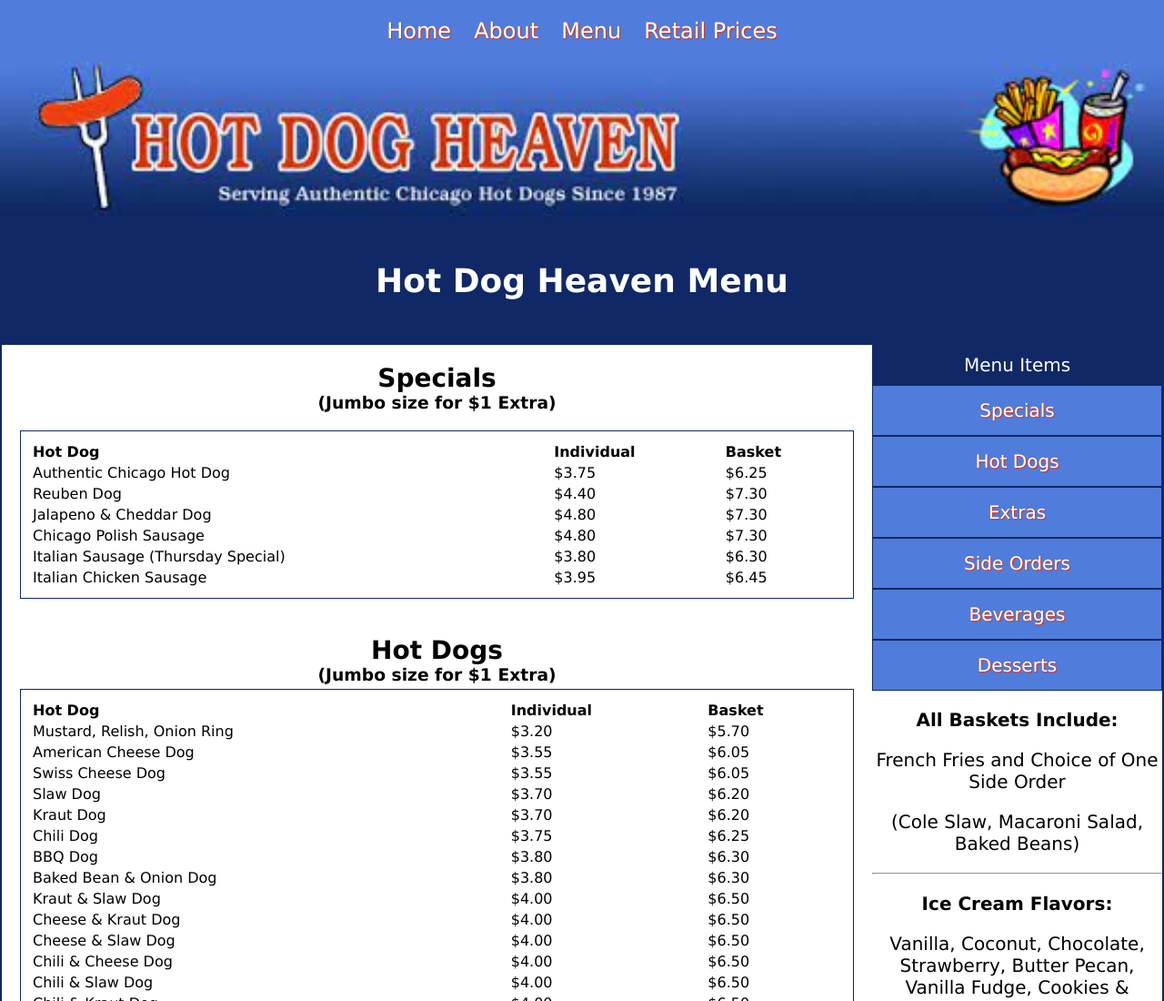
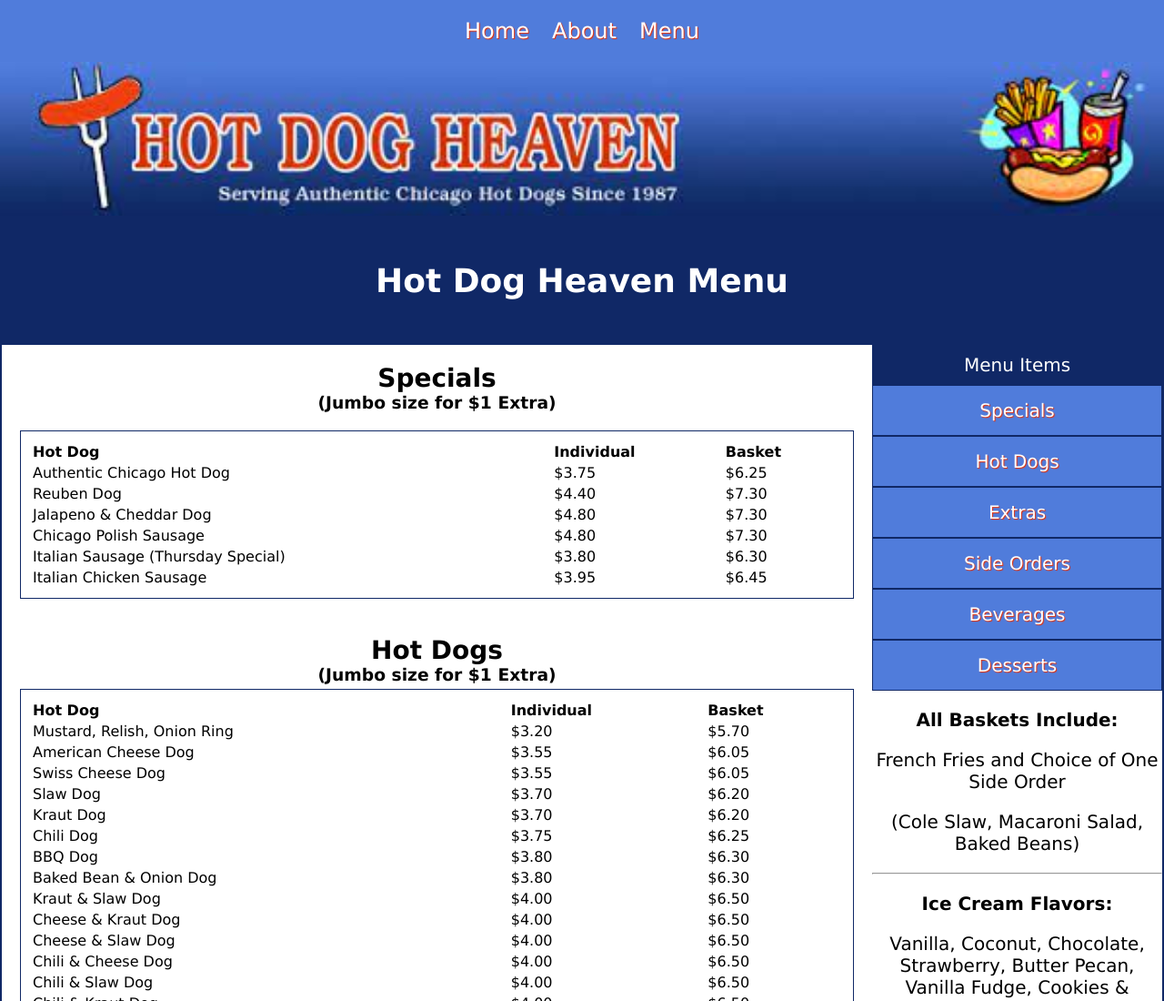
Before and after one commit to nickjordan3014/HotDogHeavenMockUp, a plain HTML site: page index.html in a window 1280 px wide. Shown: the top 1100 px of the page at 91% size. Drawn offline with Linux system fonts and the light colour scheme.

Commit message:
link gone

```diff
--- a/index.html
+++ b/index.html
@@ -14,7 +14,6 @@
             <a href="" class="top-nav-links">Home</a>
             <a href="" class="top-nav-links">About</a>
             <a href="" class="top-nav-links">Menu</a>
-            <a href="" class="top-nav-links">Retail Prices</a>
         </nav>
         <!--Header is blurry because I pulled it off Hot Dog Heaven's Website and isn't meant to span the whole page. I think it looks better this way though-->
         <img src="img/hdheader.jpg" alt="Hot Dog Heaven, Serving Authentic Chicago Hot Dogs Since 1987" class="header">
```
